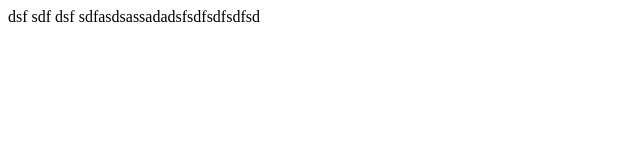
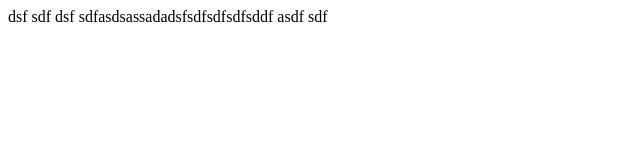
Before and after one commit to caicai-1/gittest, a plain HTML site: page list.html in a window 1280 px wide. Shown: the full height of the page, 0-640 px from the left. Drawn offline with Linux system fonts and the light colour scheme.

Commit message:
list第七次

```diff
--- a/list.html
+++ b/list.html
@@ -5,6 +5,6 @@
 	<title>Document</title>
 </head>
 <body>
-dsf sdf dsf sdfasdsassadadsfsdfsdfsdfsd
+dsf sdf dsf sdfasdsassadadsfsdfsdfsdfsddf asdf sdf
 </body>
 </html>
```
